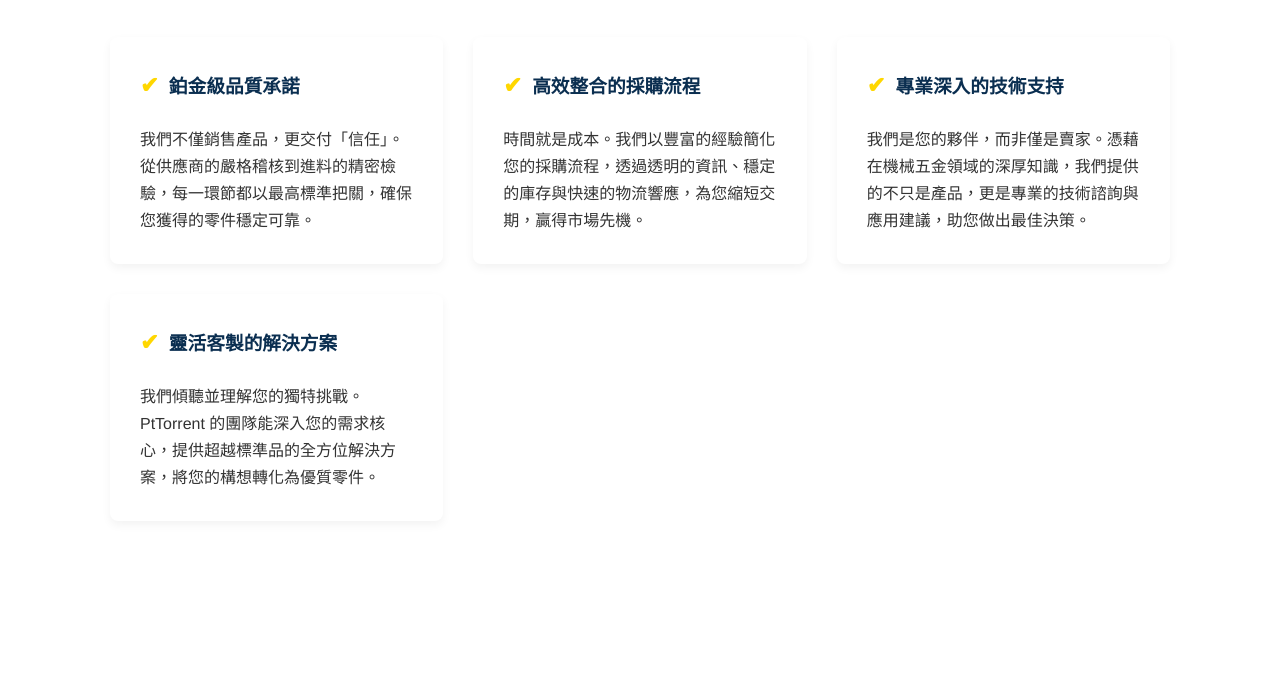
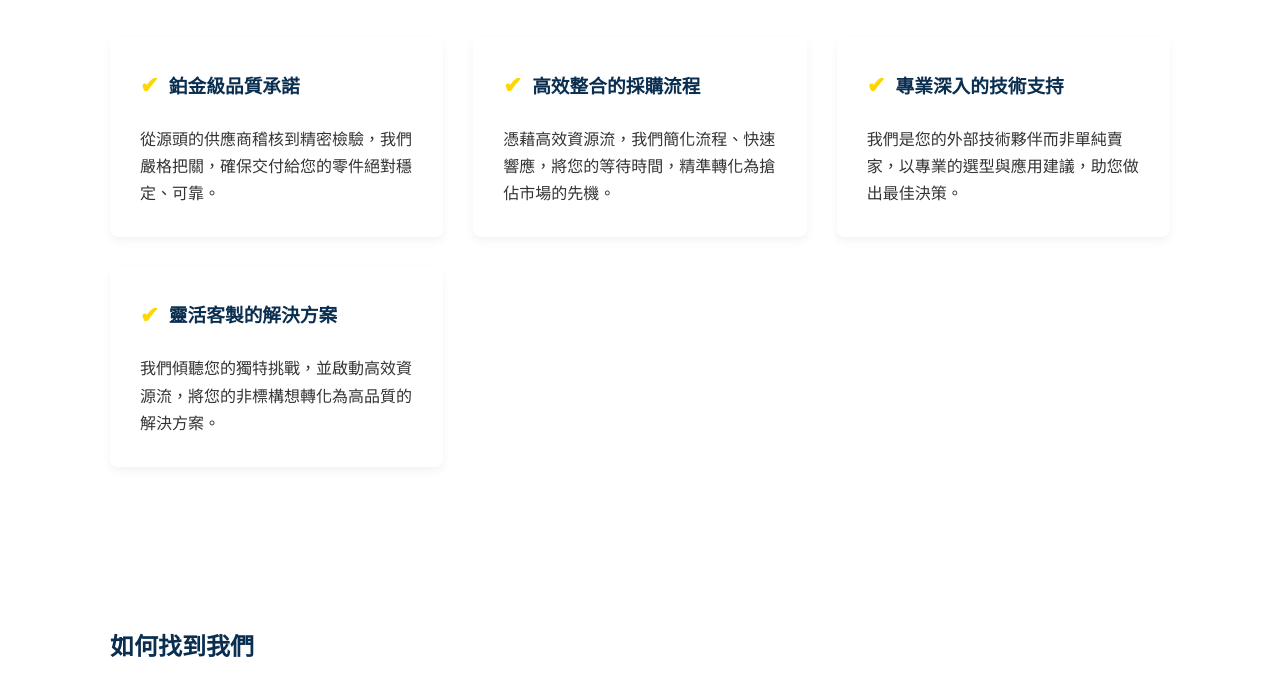
Before and after one commit to Pttorrent/pttorrent-web-project, a plain HTML site: page index.html in a window 1280 px wide. Shown: the part 2247-2925 px from the top of the page. Drawn offline with Linux system fonts and the light colour scheme.

Commit message:
four core update

```diff
--- a/index.html
+++ b/index.html
@@ -124,26 +124,25 @@
             <div class="why-us-card">
               <h3>鉑金級品質承諾</h3>
               <p>
-                我們不僅銷售產品，更交付「信任」。從供應商的嚴格稽核到進料的精密檢驗，每一環節都以最高標準把關，確保您獲得的零件穩定可靠。
+                從源頭的供應商稽核到精密檢驗，我們嚴格把關，確保交付給您的零件絕對穩定、可靠。
               </p>
             </div>
             <div class="why-us-card">
               <h3>高效整合的採購流程</h3>
               <p>
-                時間就是成本。我們以豐富的經驗簡化您的採購流程，透過透明的資訊、穩定的庫存與快速的物流響應，為您縮短交期，贏得市場先機。
+                憑藉高效資源流，我們簡化流程、快速響應，將您的等待時間，精準轉化為搶佔市場的先機。
               </p>
             </div>
             <div class="why-us-card">
               <h3>專業深入的技術支持</h3>
               <p>
-                我們是您的夥伴，而非僅是賣家。憑藉在機械五金領域的深厚知識，我們提供的不只是產品，更是專業的技術諮詢與應用建議，助您做出最佳決策。
+                我們是您的外部技術夥伴而非單純賣家，以專業的選型與應用建議，助您做出最佳決策。
               </p>
             </div>
             <div class="why-us-card">
               <h3>靈活客製的解決方案</h3>
               <p>
-                我們傾聽並理解您的獨特挑戰。PtTorrent
-                的團隊能深入您的需求核心，提供超越標準品的全方位解決方案，將您的構想轉化為優質零件。
+                我們傾聽您的獨特挑戰，並啟動高效資源流，將您的非標構想轉化為高品質的解決方案。
               </p>
             </div>
           </div>
```
